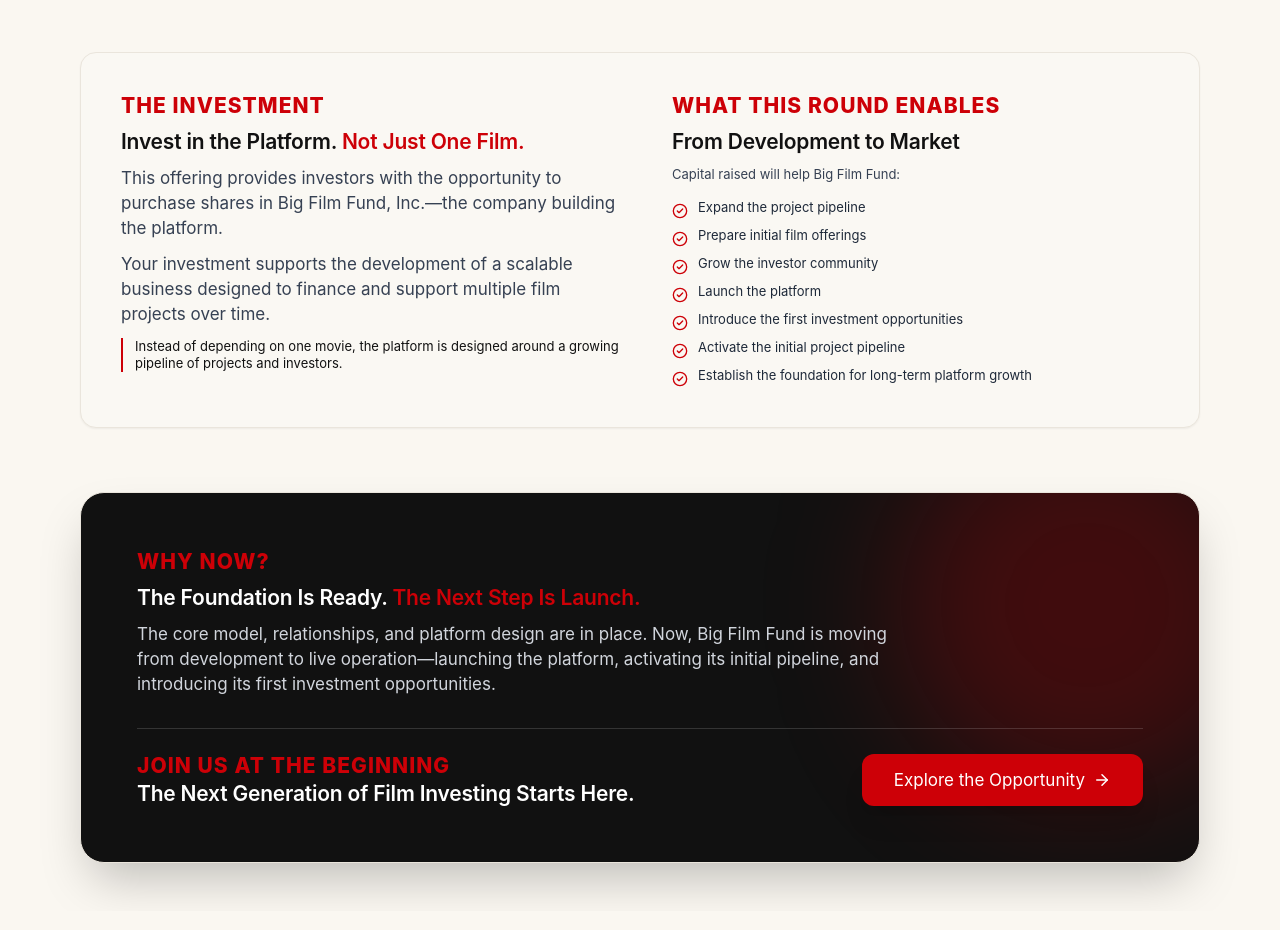
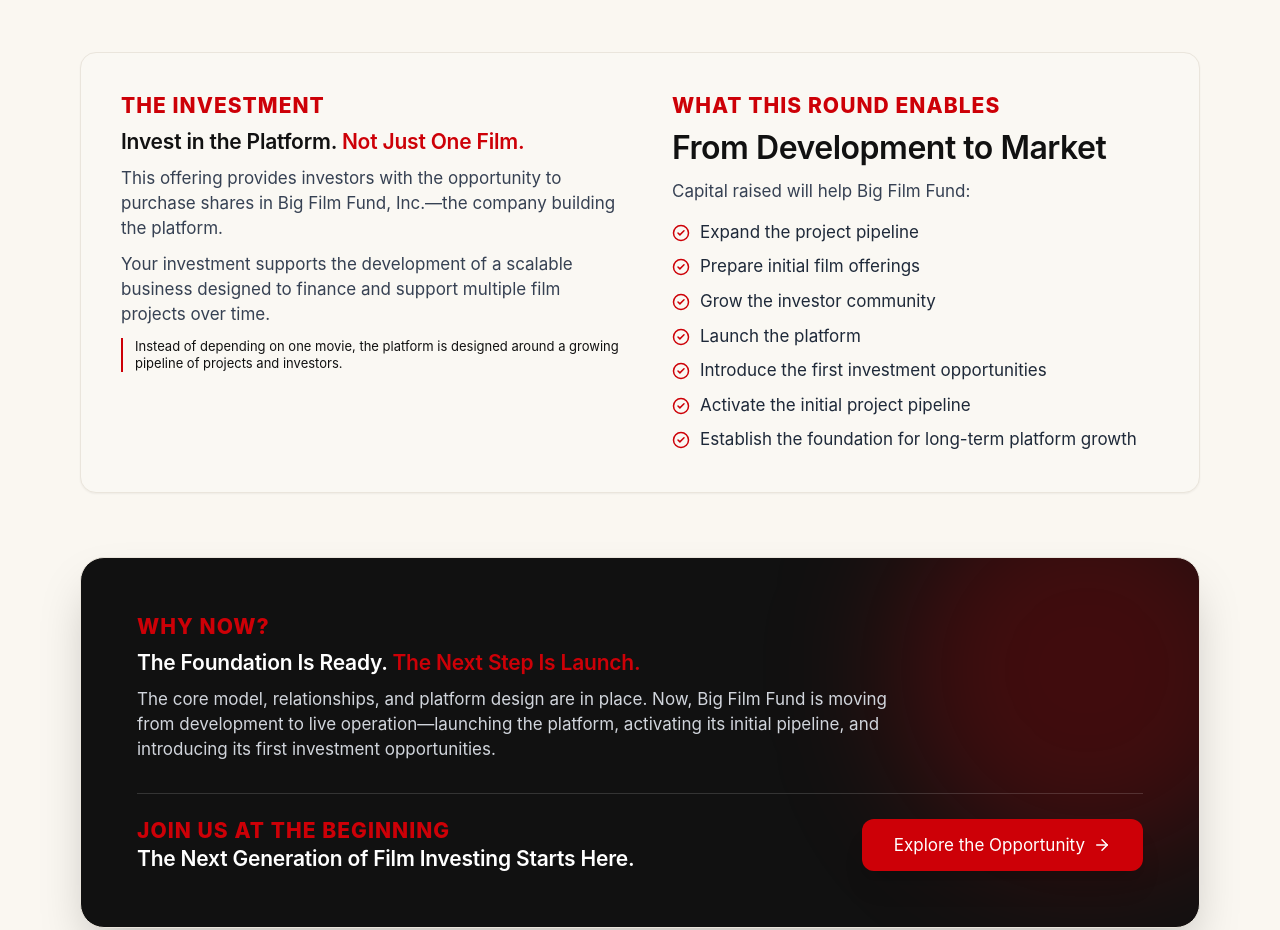
Before and after one commit to ChHashim88/bff3, a Next.js app: page / in a window 1280 px wide. Shown: the part 6840-7770 px from the top of the page. Built offline with nearby package versions, Linux system fonts and the light colour scheme.

Commit message:
style: increase font size of WHAT THIS ROUND ENABLES list to 17px (type-body)

```diff
--- a/src/components/sections/FoundersClubInvestment.tsx
+++ b/src/components/sections/FoundersClubInvestment.tsx
@@ -157,19 +157,19 @@
                 WHAT THIS ROUND ENABLES
               </p>
 
-              <h3 className="type-h3 text-[#111111]">
+              <h2 className="type-h2 text-[#111111]">
                 From Development to Market
-              </h3>
+              </h2>
 
-              <p className="type-small text-gray-700">
+              <p className="type-body font-medium text-gray-700">
                 Capital raised will help Big Film Fund:
               </p>
 
-              <div className="space-y-2 pt-1">
+              <div className="space-y-2.5 pt-1">
                 {roundEnables.map((item, i) => (
                   <div key={i} className="flex items-start gap-2.5">
-                    <CheckCircle2 size={16} className="text-[#CD0007] shrink-0 mt-1" />
-                    <span className="type-small text-gray-800">{item}</span>
+                    <CheckCircle2 size={18} className="text-[#CD0007] shrink-0 mt-1" />
+                    <span className="type-body text-gray-800 font-medium">{item}</span>
                   </div>
                 ))}
               </div>
```
